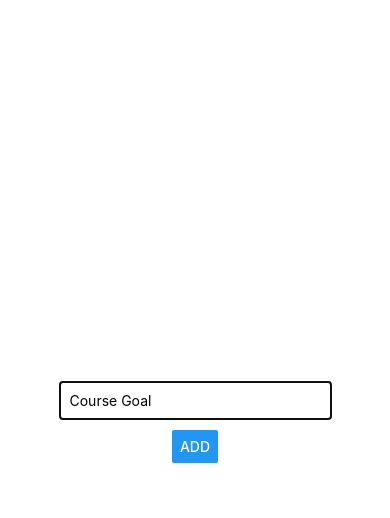
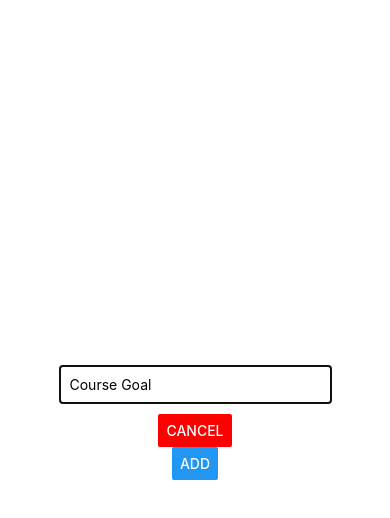
Before and after one commit to jose-Abel/goalList, a React Native app: screen / in a window 390 px wide. Both pictures are taken after a click on the button "ADD NEW GOAL". Shown: the top 518 px of the page. Built offline with nearby package versions, Linux system fonts and the light colour scheme.

Commit message:
Add the onCancel handler function for the cancel button and a clear the input once the addGoalHandler is called

```diff
--- a/App.js
+++ b/App.js
@@ -10,6 +10,8 @@
 
   const addGoalHandler = goalTitle => {
       setCourseGoals(currentGoals => [...currentGoals, { id: Math.random().toString(), value: goalTitle}]);
+
+      setIsAddMode(false);
   }
 
   const removeGoalHandler = goalId => {
@@ -18,12 +20,20 @@
     });
   }
 
+  const cancelGoalAdditionHandler = () => {
+    setIsAddMode(false);
+  }
+
   return (
     <View style={styles.screen}>
 
       <Button title="Add New Goal" onPress={() => setIsAddMode(true)} />
 
-        <GoalInput visible={isAddMode} onAddGoal={addGoalHandler}/>
+        <GoalInput
+          visible={isAddMode}
+          onAddGoal={addGoalHandler}
+          onCancel={cancelGoalAdditionHandler}
+        />
 
         <FlatList
           data={courseGoals}
--- a/components/GoalInput.js
+++ b/components/GoalInput.js
@@ -6,6 +6,12 @@
 
     const goalInputHandler =(enteredText) => {
         setEnteredGoal(enteredText);
+    }
+
+    const addGoalHandler = () => {
+      props.onAddGoal(enteredGoal);
+
+      setEnteredGoal('');
     }
 
     return (
@@ -19,9 +25,11 @@
           value={enteredGoal}
         />
 
+        <Button title="CANCEL" color="red" onPress={props.onCancel} />
+
         <Button
           title="ADD"
-          onPress={props.onAddGoal.bind(this, enteredGoal)}
+          onPress={addGoalHandler}
         />
         </View>
       </Modal>
```
